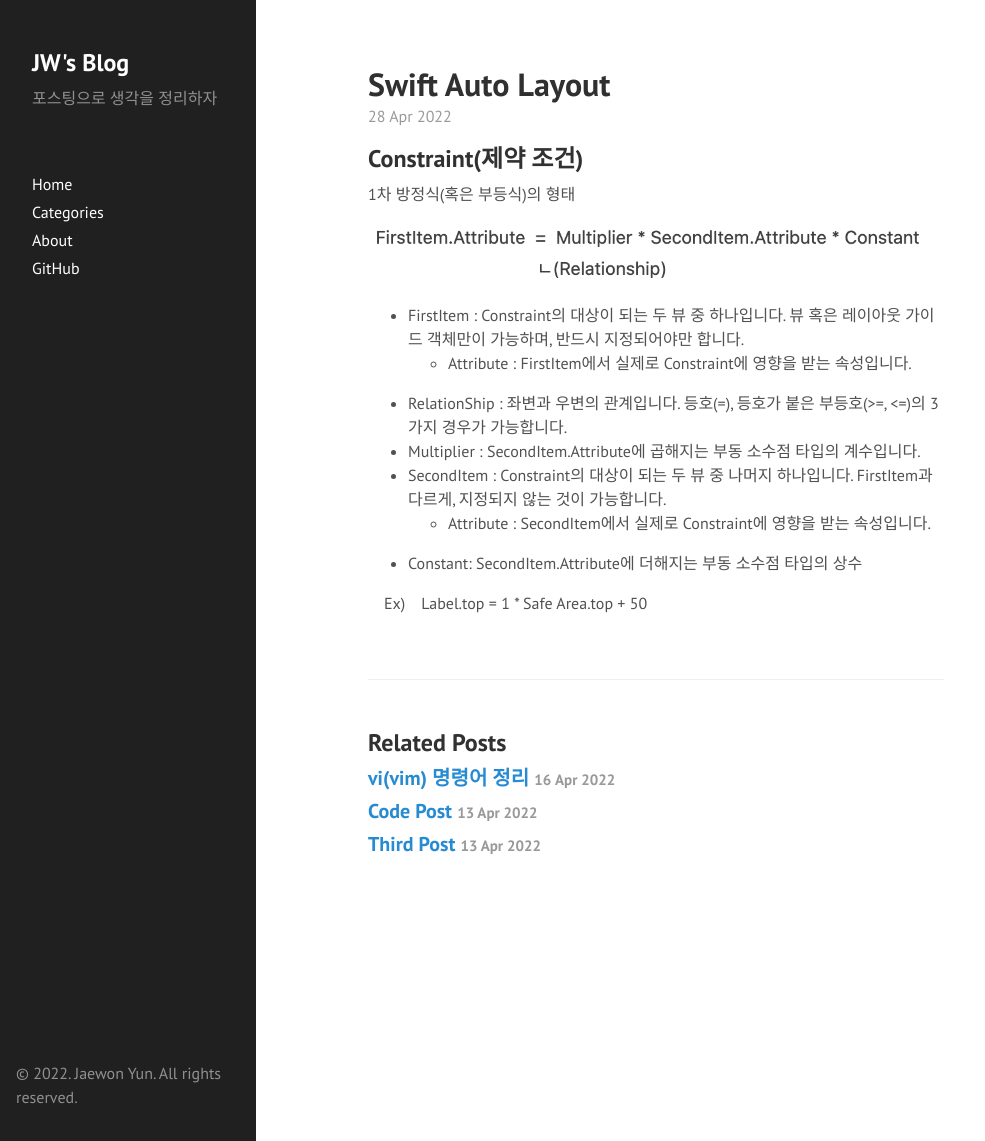
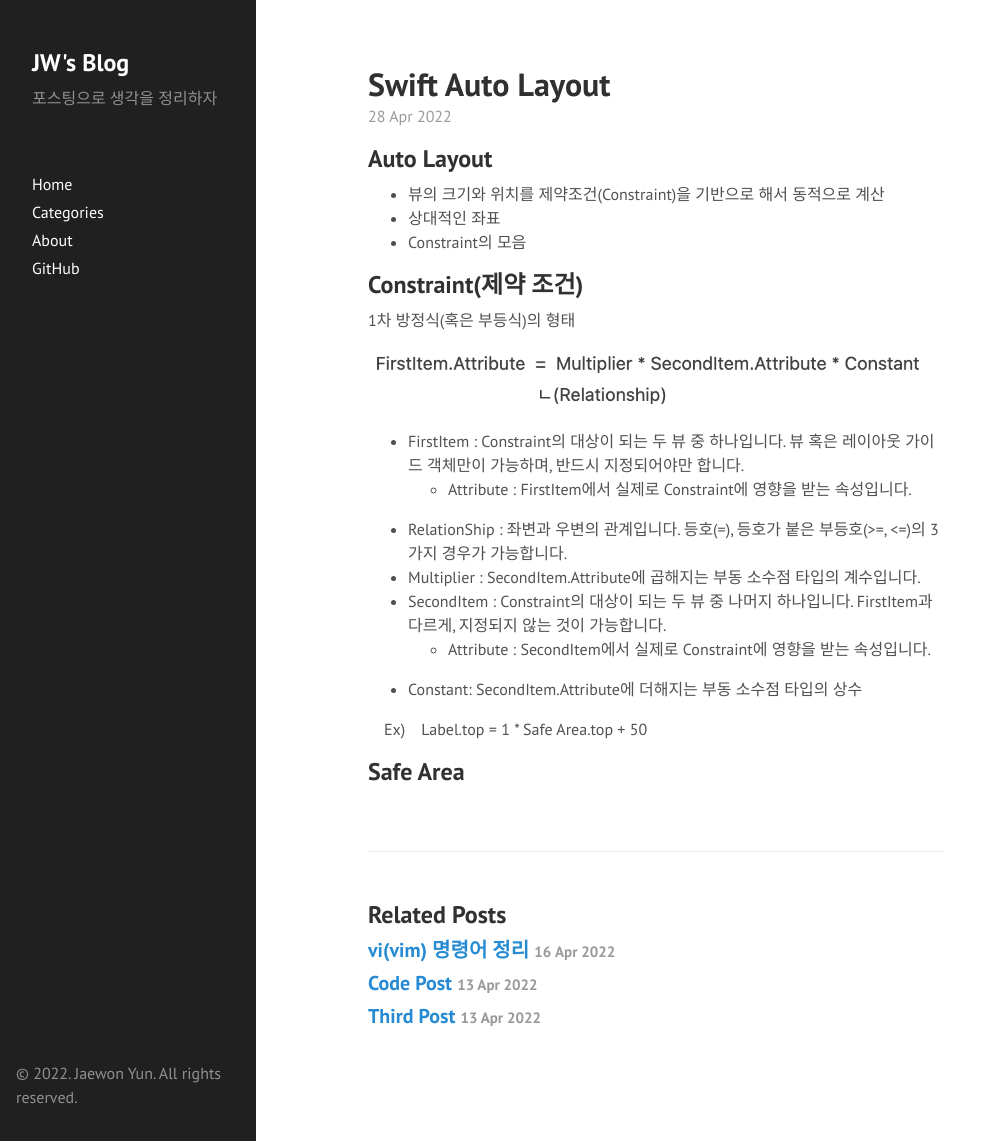
Before and after one commit to woin2ee/woin2ee.github.io, a Jekyll site: the page built from _posts/2022./2022-04-28-auto-layout.md, in a window 1280 px wide and 1141 px high. Shown: the whole window, without its empty margins (0-985 px from the left). Built offline with Jekyll 4.4.1, drawn with Linux system fonts in a browser that asks for light colours.

Commit message:
Update post

```diff
--- a/_posts/2022./2022-04-28-auto-layout.md
+++ b/_posts/2022./2022-04-28-auto-layout.md
@@ -4,6 +4,12 @@ title: Swift Auto Layout
 date: 2022/04/28/00:00
 categories: Posts
 ---
+
+## Auto Layout
+
+- 뷰의 크기와 위치를 제약조건(Constraint)을 기반으로 해서 동적으로 계산
+- 상대적인 좌표
+- Constraint의 모음
 
 ## Constraint(제약 조건)
 
@@ -20,3 +26,5 @@ categories: Posts
 - Constant: SecondItem.Attribute에 더해지는 부동 소수점 타입의 상수
 
  Ex) Label.top = 1 * Safe Area.top + 50
+
+## Safe Area
```
